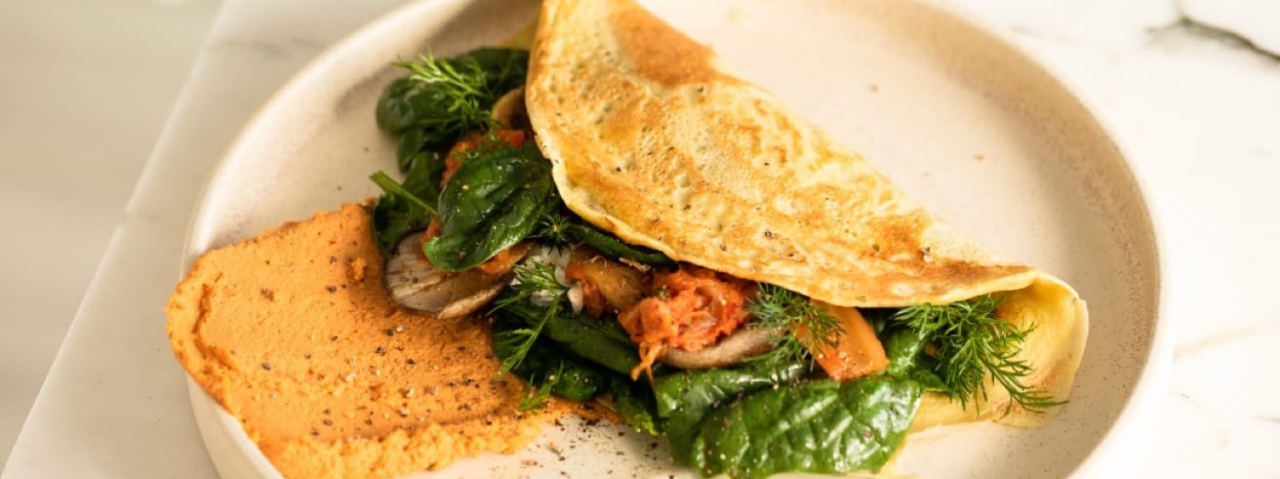
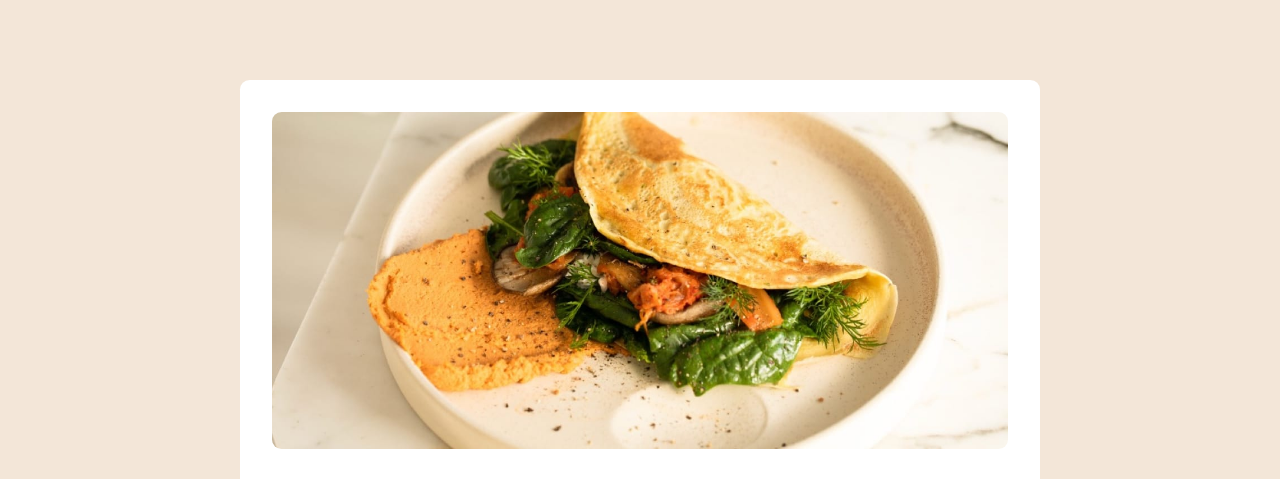
Before and after one commit to feliperossibr/recipe-page, a plain HTML site: page index.html in a window 1280 px wide. Shown: the top 479 px of the page. Drawn offline with Linux system fonts and the light colour scheme.

Commit message:
media quering

```diff
--- a/index.html
+++ b/index.html
@@ -12,7 +12,8 @@
   <link rel="stylesheet" href="styles/global.css">
 </head>
 <body>
-  <main>
+  <main class="content">
+    <div class="card-wrapper">
       <header class="header">
         <img src="images/image-omelette.jpeg" alt="">
         <h1>Simple Omelette Recipe</h1>
@@ -21,7 +22,6 @@
           to perfection, optionally filled with your choice of cheese, vegetables, or meats.
         </p>
       </header>
-
       <div class="preparation">
         <h3>Preparation time</h3>
         <ul>
@@ -30,7 +30,6 @@
           <li><span>Cooking</span>: 5 minutes</li>
         </ul>
       </div>
-
       <div class="ingredients">
         <h2>Ingredients</h2>
         <ul>
@@ -41,9 +40,7 @@
           <li>Optional fillings: cheese, diced, vegetables, cooked meats, herbs</li>
         </ul>
       </div>
-
       <div class="separator"></div>
-
       <div class="instructions">
         <h2>Instructions</h2>
         <ol>
@@ -76,9 +73,7 @@
             Serve hot, with additional salt and pepper if needed.
           </li>
       </div>
-
       <div class="separator"></div>
-
       <div class="nutrition">
         <h2>Nutrition</h2>
         <p>
@@ -106,6 +101,7 @@
           </siv>
         </ul>
       </div>
+    </div>
   </main>
 </body>
 </html>
--- a/styles/global.css
+++ b/styles/global.css
@@ -36,7 +36,6 @@ p, li {
 }
 
 .header {
-
   & > img {
     width: 100%;
   }
@@ -132,11 +131,35 @@ p, li {
 }
 
 @media screen and (width >= 1280px) {
-  .nutrition {
+  main {
+    display: flex;
+    background-color: var(--stone-100);
 
-    & > ul > li {
+    justify-content: center;
 
+    & > .card-wrapper {
+      background-color: var(--white);
+      max-width: 50rem;
 
+      margin-block: 5rem;
+
+      border-radius: .6rem;
+
+      & > .header {
+        padding: 2rem;
+
+        & > img {
+        border-radius: .6rem;
+        }
+
+        & > h1 {
+          padding: 2rem 0;
+        }
+
+        & > p {
+          padding: 0;
+        }
+      }
     }
   }
 }
```
Lines whose indentation alone changed are shown as unchanged.
